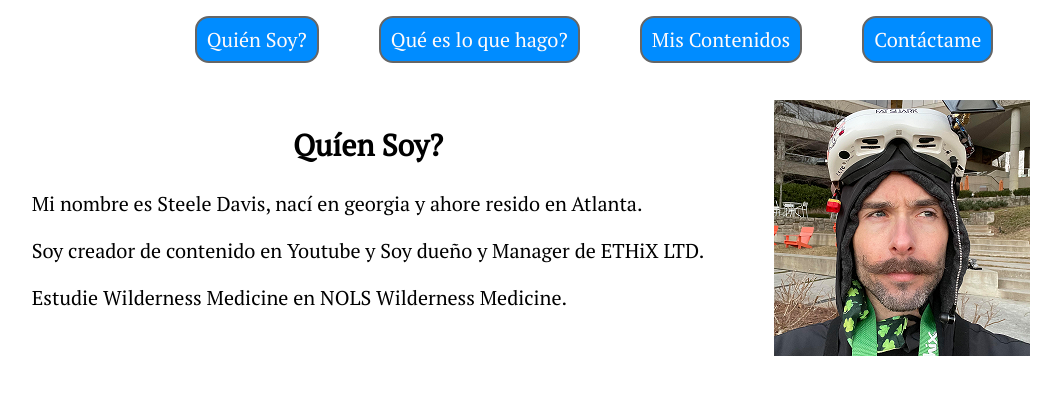
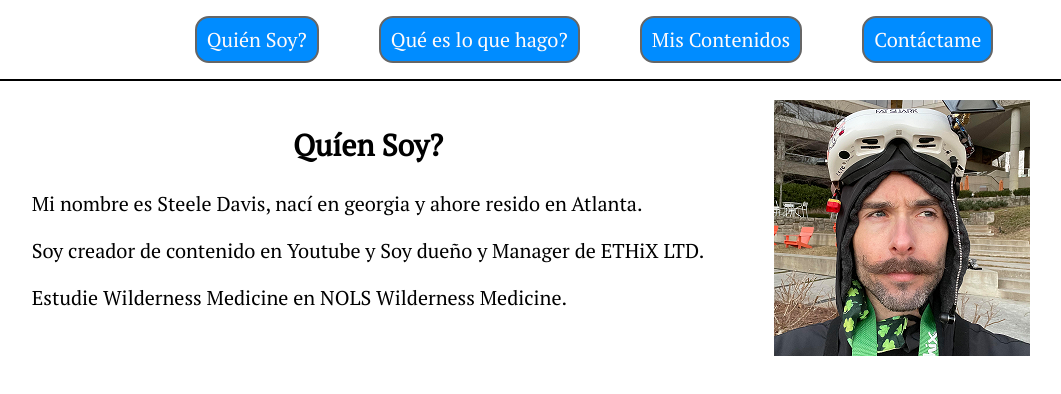
Before and after one commit to gusvall/Integrador, a plain HTML site: page index.html in a window 1280 px wide. Shown: the whole page, without its empty margins (46-1107 px from the left). Drawn offline with Linux system fonts and the light colour scheme.

Commit message:
faltaba la linea del header

```diff
--- a/estilos.css
+++ b/estilos.css
@@ -9,6 +9,7 @@ nav {
     top: 0px;
     left: 0px;
     right: 0px;
+    border-bottom: 2px solid black;
 }
 nav ul {
     padding: 0px 50px;
```
